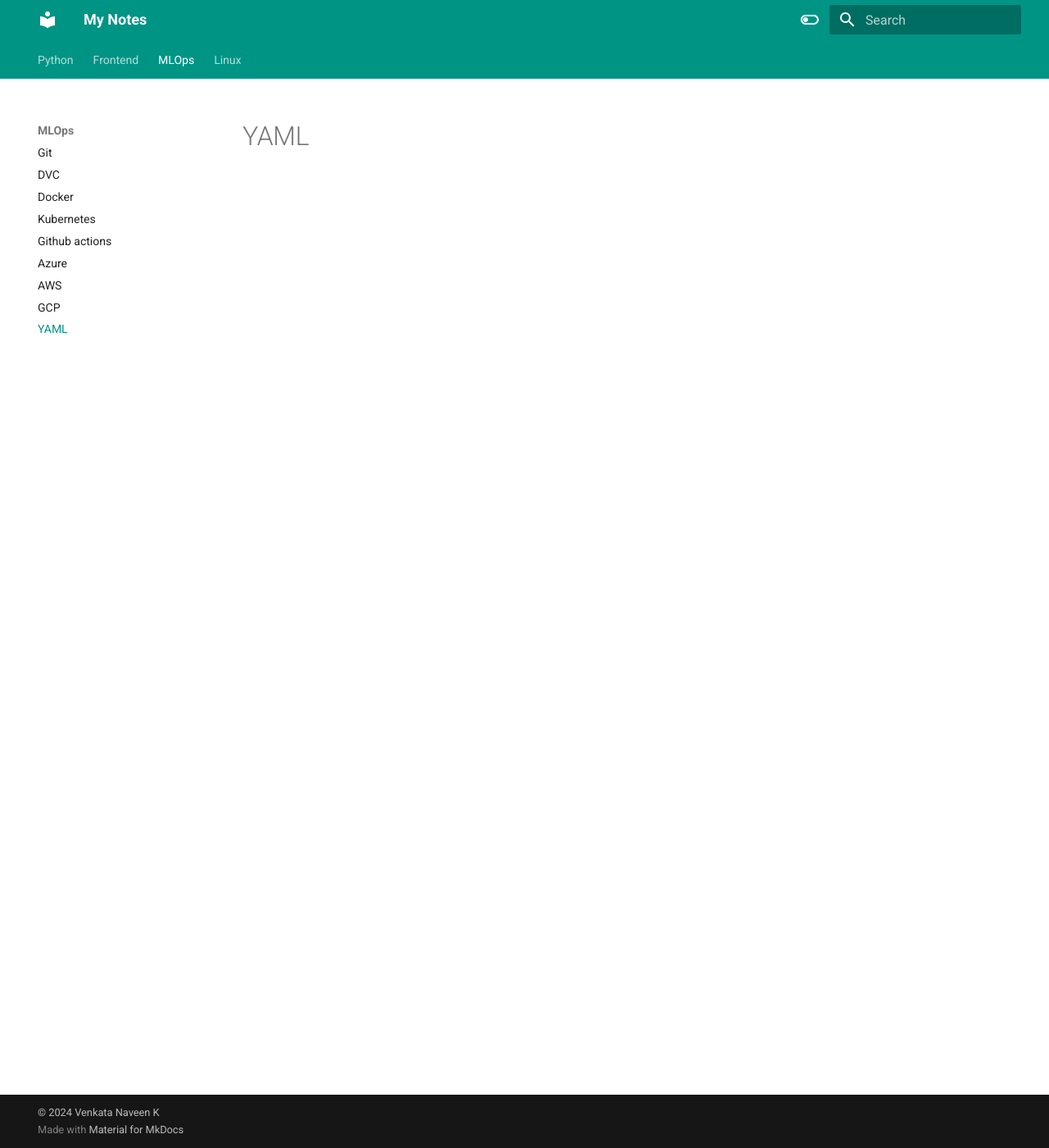
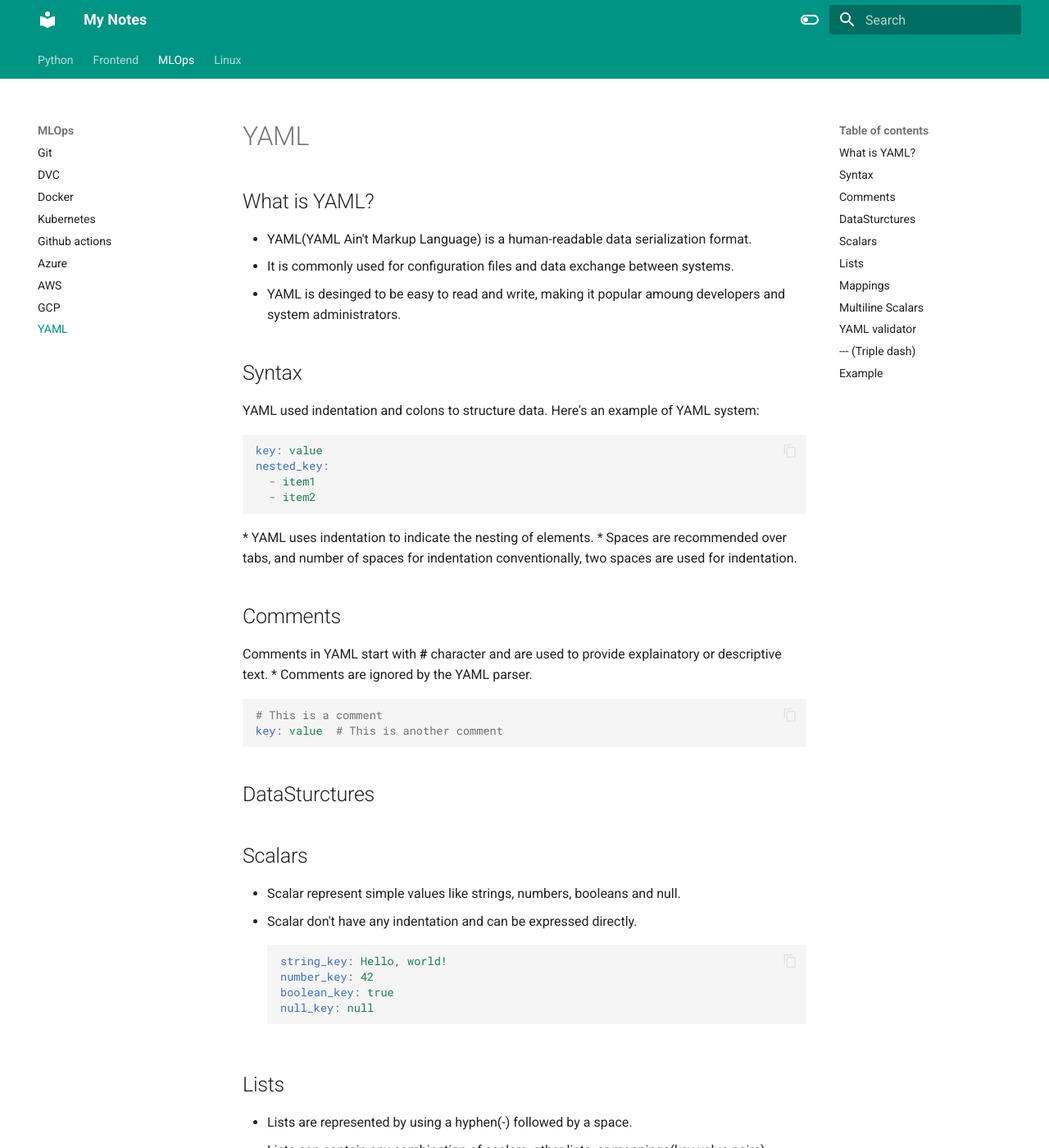
Before and after one commit to VenkataNaveenK/notes, an MkDocs documentation site: the page built from docs/mlops/yaml.md, in a window 1280 px wide and 1400 px high. Shown: the whole window at 82% size. Built offline with MkDocs 1.6.1 and Material for MkDocs 9.7.7, drawn with Linux system fonts in a browser that asks for light colours; some of the changed text lies outside the part shown.

Commit message:
Added YAML and linux data

````diff
--- a/docs/mlops/yaml.md
+++ b/docs/mlops/yaml.md
@@ -1 +1,88 @@
 # YAML
+## What is YAML?
+* YAML(YAML Ain't Markup Language) is a human-readable data serialization format.
+* It is commonly used for configuration files and data exchange between systems.
+* YAML is desinged to be easy to read and write, making it popular amoung developers and system administrators.
+## Syntax
+YAML used indentation and colons to structure data.
+Here's an example of YAML system:
+```yaml
+key: value
+nested_key:
+  - item1
+  - item2
+```
+* YAML uses indentation to indicate the nesting of elements.
+* Spaces are recommended over tabs, and number of spaces for indentation conventionally, two spaces are used for indentation.
+## Comments
+Comments in YAML start with **#** character and are used to provide explainatory or descriptive text.
+* Comments are ignored by the YAML parser.
+```yaml
+# This is a comment
+key: value  # This is another comment
+```
+## DataSturctures
+## Scalars
+* Scalar represent simple values like strings, numbers, booleans and null.
+* Scalar don't have any indentation and can be expressed directly.
+```yaml
+string_key: Hello, world!
+number_key: 42
+boolean_key: true
+null_key: null
+```
+## Lists
+* Lists are represented by using a hyphen(-) followed by a space.
+* Lists can contain any combination of scalars, other lists, or mappings(key-value pairs)
+* If one key has multiple values, then lists are used.
+```yaml
+list_key:
+  - item1
+  - item2
+  - sub_list:
+    - sub_item1
+    - sub_item2
+```
+## Mappings
+* Mappings represent key-value pairs and use a colon(:) to separate the key from the value.
+* Mappings can be nested with each other.
+```yaml
+person:
+  name: John Doe
+  age: 30
+```
+## Multiline Scalars
+If a scalar value spans multiple lines, you can use the **|(pipe)** character to indicate a literal block scalar or **>** character to indicate a folded scalar.
+```yaml
+multiline_key: |
+  This is a
+  multiline
+  scalar value
+```
+## YAML validator
+YAML Lint website is used to validate the YAML syntax.
+
+[www.yamllint.com](https://www.yamllint.com/)
+## --- (Triple dash)
+If there are multiple YAML data in a single file, **---** represents the beginning of YAML.
+## Example
+```yaml
+--- # Beginning of YAML
+#Scalars
+name: Naveen
+location: Bengaluru
+profession: IT
+#Lists
+hobbies:
+  - Reading
+  - Coding
+  - Exploring Tech
+#Mappings
+favoriteFoods:
+  fruits: apple
+  drinks: Orange juice
+#MultilineScalars
+whatIsThisVideoAbout: |
+  this video discuss about
+  YAML syntax in detail
+```
--- a/mkdocs.yml
+++ b/mkdocs.yml
@@ -23,7 +23,7 @@ nav:
     - YAML: mlops/yaml.md
   - Linux:
     - Basics: linux/linux_basics.md
-    - Editors: linux/linux_editors.md
+    - Text Editors: linux/linux_editors.md
 theme:
   name: material
   features:
````
Also changed, not shown: docs/linux/linux_basics.md (+32 -31 lines), docs/linux/linux_editors.md (+60 -1 lines).
